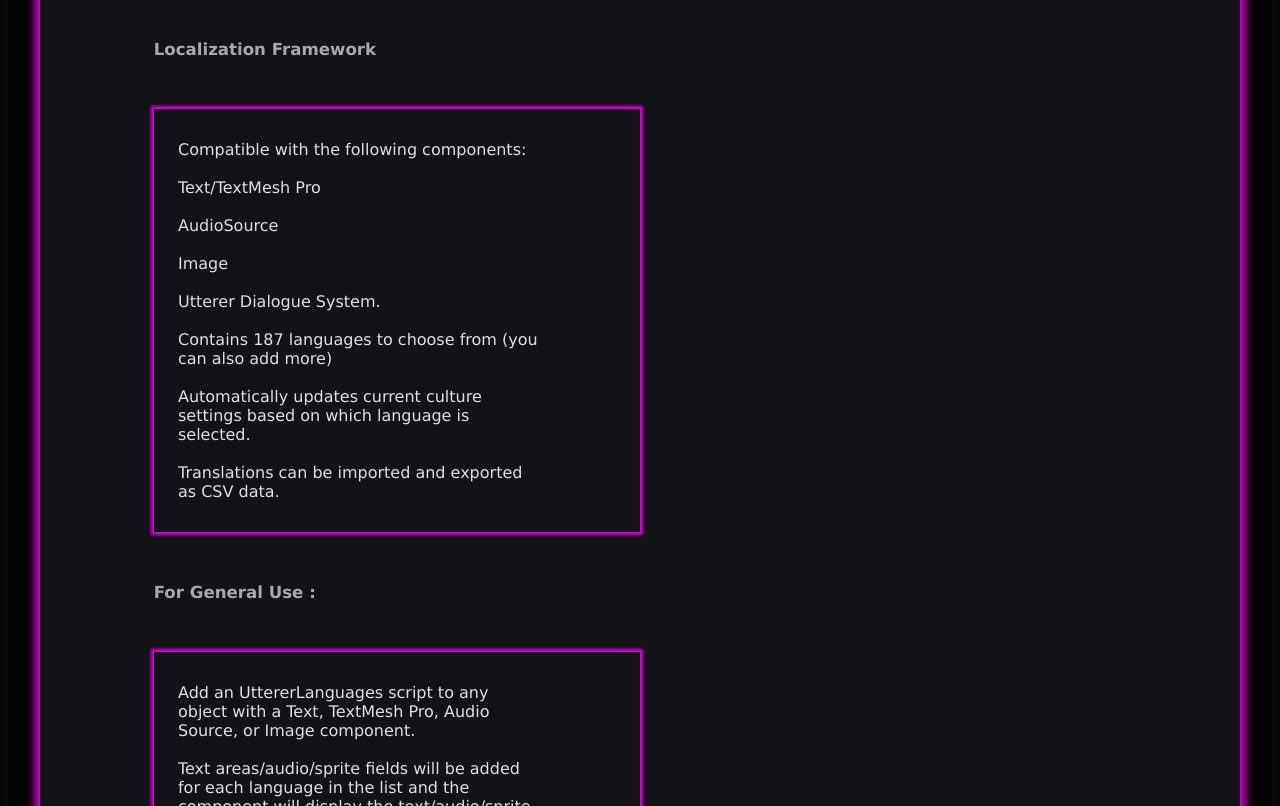
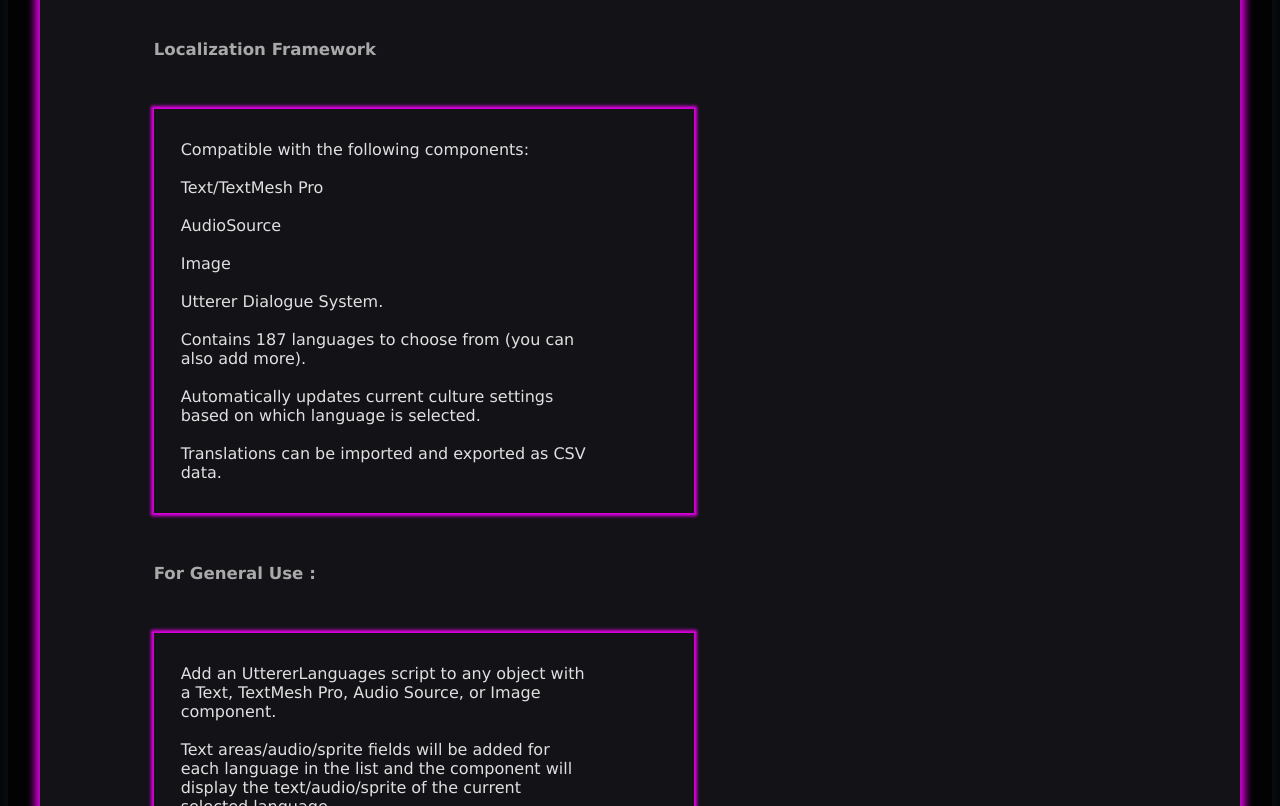
Before and after one commit to Madsir/madsirstudio.github.io, a Jekyll site: the page built from utterer/index.html, in a window 1280 px wide, cut to the strip 1287-2093 px from the top of the page. Built offline with Jekyll 4.4.1, drawn with Linux system fonts in a browser that asks for light colours; some of the changed text lies outside the part shown.

Commit message:
Update index.html

```diff
--- a/utterer/index.html
+++ b/utterer/index.html
@@ -60,7 +60,7 @@
 }
 .baround {
   margin-left: 5%;
-  margin-right: 50%;
+  margin-right: 45%;
   margin-top: 2%;
   margin-bottom: 2%;
   box-shadow: 0 0 3px 3px #DE00E0;
@@ -96,7 +96,7 @@
 		<div class="baround"><br><p>
 		Compatible with the following components:<br><br>Text/TextMesh Pro<br><br>AudioSource<br><br>Image<br><br>Utterer Dialogue System.
 <br><br>
-Contains 187 languages to choose from (you can also add more)<br><br>Automatically updates current culture settings based on which language is selected.<br><br>
+Contains 187 languages to choose from (you can also add more).<br><br>Automatically updates current culture settings based on which language is selected.<br><br>
 			Translations can be imported and exported as CSV data.</p>
 			<br></div>
 				<br>
```
Also changed, not shown: other parts of utterer/index.html (+3 -3 lines).
